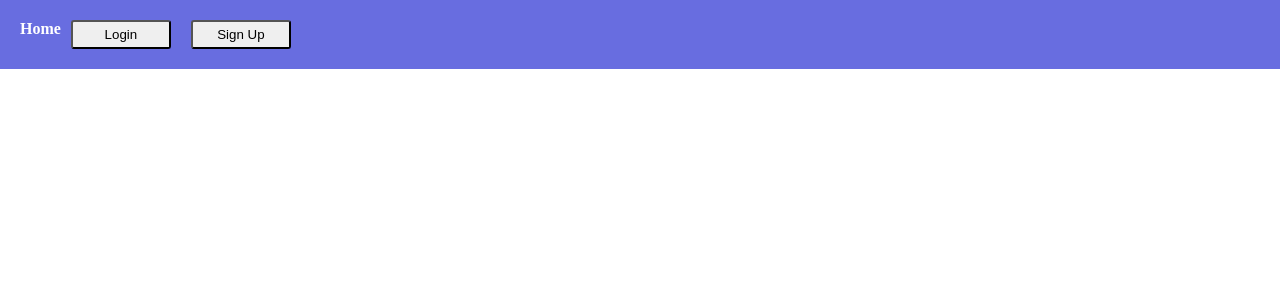
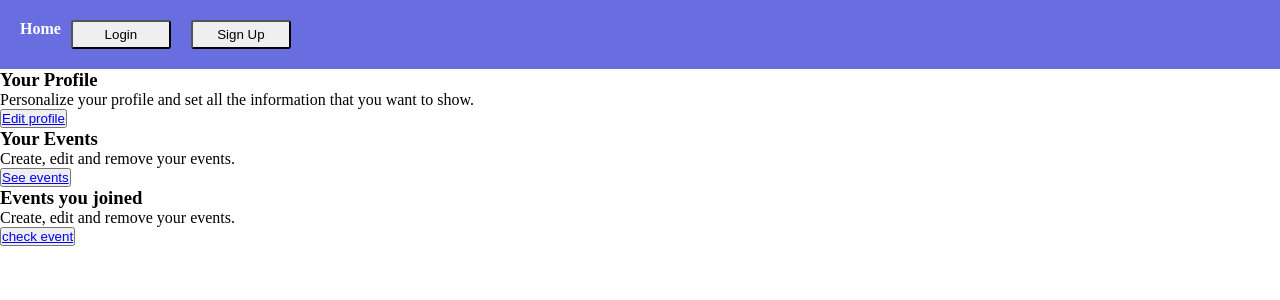
Before and after one commit to samsmc/Sand-Grain, a React (Create React App) app: page / in a window 1280 px wide. Shown: the top 300 px of the page. Built offline with nearby package versions, Linux system fonts and the light colour scheme; no server answers.

Commit message:
updated components

```diff
--- a/src/App.js
+++ b/src/App.js
@@ -9,8 +9,9 @@ import Login from "./pages/Login";
 import Private from "./pages/Private";
 import AnonRoute from "./components/AnonRoute";
 import PrivateRoute from "./components/PrivateRoute";
-import NewEvent from "./components/NewEvent";
+import NewEventForm from "./components/NewEventForm";
 import NewEventPage from "./pages/NewEventPage";
+import Home from "./pages/Home";
 
 class App extends Component {
   render() {
@@ -20,10 +21,11 @@ class App extends Component {
           <Navbar />
 
           <Switch>
+          <Home exact path='/' component={Home}/>
             <AnonRoute exact path='/signup' component={Signup} />
             <AnonRoute exact path='/login' component={Login} />
             <PrivateRoute exact path='/private' component={Private} />
-            <NewEvent exact path='/NewEvent' component={NewEventPage} />
+            <NewEventForm exact path='/newEvent' component={NewEventPage} />
           </Switch>
         </div>
       </AuthProvider>
--- a/src/components/NewEvent.js
+++ b/src/components/NewEventForm.js
@@ -1,7 +1,7 @@
 import React, { useState } from 'react';
 
 
-const NewEvent = () => {
+const NewEventForm = () => {
 
     const [event, setEvent] = useState({
         name: '',
@@ -133,4 +133,4 @@ const NewEvent = () => {
 }
 
 
-export default NewEvent;
+export default NewEventForm;
--- a/src/lib/auth-service.js
+++ b/src/lib/auth-service.js
@@ -8,15 +8,15 @@ class Auth {
     });
   }
 
-  signup({ username, password }) {
+  signup({ username, email, password }) {
     return this.auth
-      .post("/auth/signup", { username, password })
+      .post("/auth/signup", { username, email, password })
       .then(({ data }) => data);
   }
 
-  login({ username, password }) {
+  login({ email, password }) {
     return this.auth
-      .post("/auth/login", { username, password })
+      .post("/auth/login", { email, password })
       .then(({ data }) => data);
   }
 
--- a/src/pages/Home.js
+++ b/src/pages/Home.js
@@ -1,10 +1,25 @@
-import React from 'react'
+import React from 'react';
 
-function Home() {
+const Home = () => {
   return (
-    <div>
-      <h1>Home Page</h1>
+    <div class="center-div main-dashboard">
+      <div class="main-dashboard-elements">
+        <h3>Your Profile</h3>
+        <p>Personalize your profile and set all the information that you want to show.</p>
+        <button class="fashion-button"><a href="/user/userDetails">Edit profile</a></button>
+      </div>
+      <div>
+        <h3>Your Events</h3>
+        <p>Create, edit and remove your events.</p>
+        <button class="fashion-button"><a href="/user/userCreatedEvents">See events</a></button>
+      </div>
+      <div>
+        <h3>Events you joined</h3>
+        <p>Create, edit and remove your events.</p>
+        <button class="fashion-button"><a href="/user/userJoinedEvents">check event</a></button>
+      </div>
     </div>
+
   )
 }
 
--- a/src/pages/Login.js
+++ b/src/pages/Login.js
@@ -2,13 +2,13 @@ import React, { Component } from "react";
 import { withAuth } from "../lib/AuthProvider";
 
 class Login extends Component {
-  state = { username: "", password: "" };
+  state = { email: "", password: "" };
 
   handleFormSubmit = (event) => {
     event.preventDefault();
-    const { username, password } = this.state;
-    //console.log('Login -> form submit', { username, password });
-    this.props.login({ username, password });
+    const { email, password } = this.state;
+    //console.log('Login -> form submit', { email, password });
+    this.props.login({ email, password });
   };
 
   handleChange = (event) => {
@@ -17,18 +17,18 @@ class Login extends Component {
   };
 
   render() {
-    const { username, password } = this.state;
+    const { email, password } = this.state;
 
     return (
       <div>
         <h1>Login</h1>
 
         <form onSubmit={this.handleFormSubmit}>
-          <label>Username:</label>
+          <label>email:</label>
           <input
             type='text'
-            name='username'
-            value={username}
+            name='email'
+            value={email}
             onChange={this.handleChange}
           />
 
--- a/src/pages/NewEventPage.js
+++ b/src/pages/NewEventPage.js
@@ -1,5 +1,5 @@
 import React from 'react';
-import NewEvent from "../components/NewEvent";
+import NewEvent from "../components/NewEventForm";
 
 const NewEventPage = () => {
   return (
@@ -10,4 +10,7 @@ const NewEventPage = () => {
   )
 }
 
+/* this.state.participants.length < this.statelimitParticipants ? “You can be in this event” : “You can’t not be in the event”
+
+ */
 export default NewEventPage;
--- a/src/pages/Signup.js
+++ b/src/pages/Signup.js
@@ -3,13 +3,15 @@ import { Link } from "react-router-dom";
 import { withAuth } from "../lib/AuthProvider";
 
 class Signup extends Component {
-  state = { username: "", password: "" };
+  state = { username: "", email: "", password: "" };
 
   handleFormSubmit = (event) => {
     event.preventDefault();
-    const { username, password } = this.state;
-    //console.log('Signup -> form submit', { username, password });
-    this.props.signup({ username, password });
+    const { username, email, password } = this.state;
+    console.log('Signup -> form submit', { username, email, password });
+    this.props.signup({ username, email, password });
+    console.log("Signup -> this.props.signup", this.props.signup({ username, email, password }))
+
   };
 
   handleChange = (event) => {
@@ -18,17 +20,25 @@ class Signup extends Component {
   };
 
   render() {
-    const { username, password } = this.state;
+    const { username, email, password } = this.state;
     return (
       <div>
         <h1>Sign Up</h1>
 
         <form onSubmit={this.handleFormSubmit}>
-          <label>Username:</label>
+        <label>Username:</label>
           <input
             type='text'
             name='username'
             value={username}
+            onChange={this.handleChange}
+          />
+
+          <label>Email:</label>
+          <input
+            type='text'
+            name='email'
+            value={email}
             onChange={this.handleChange}
           />
 
```
